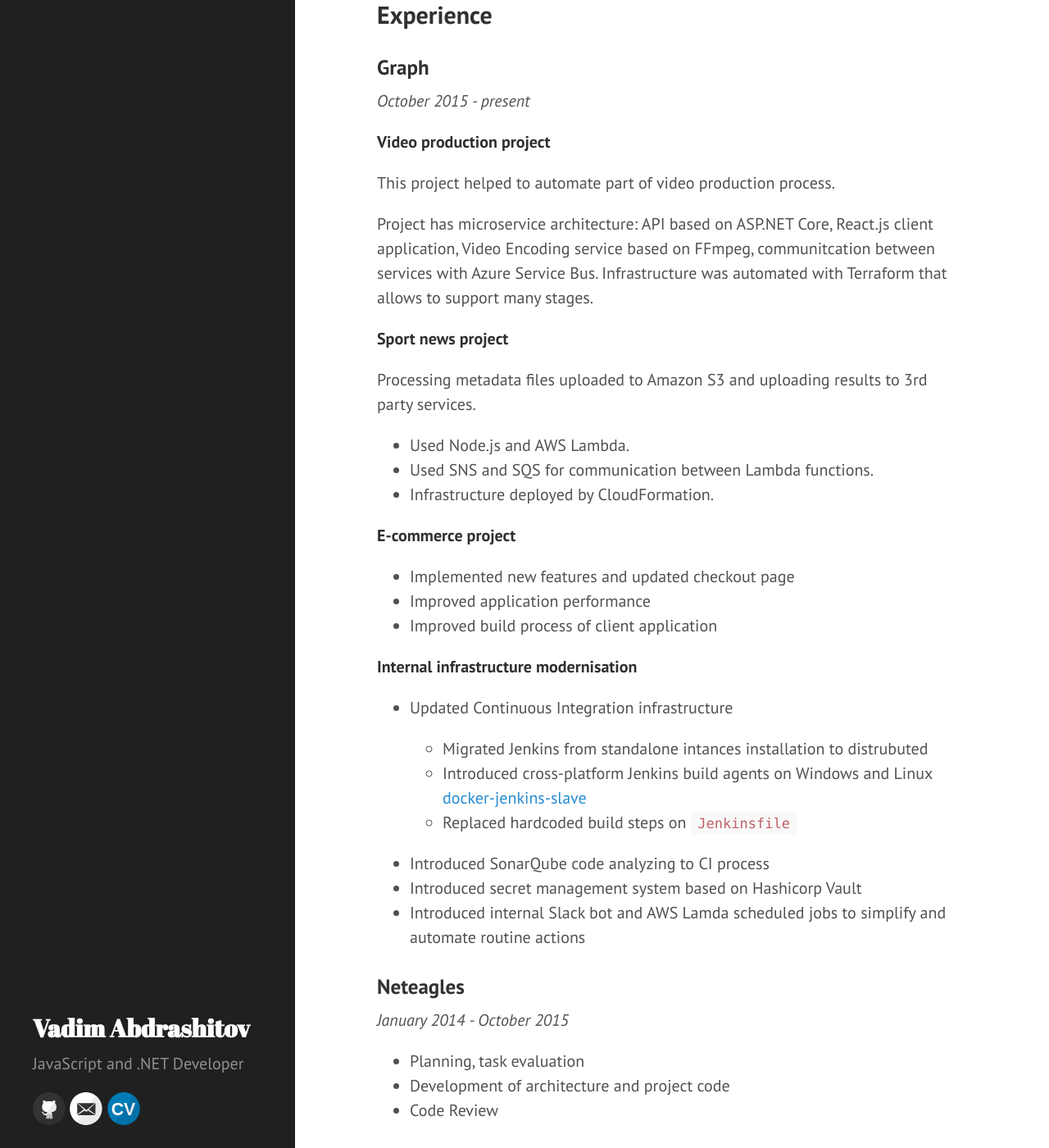
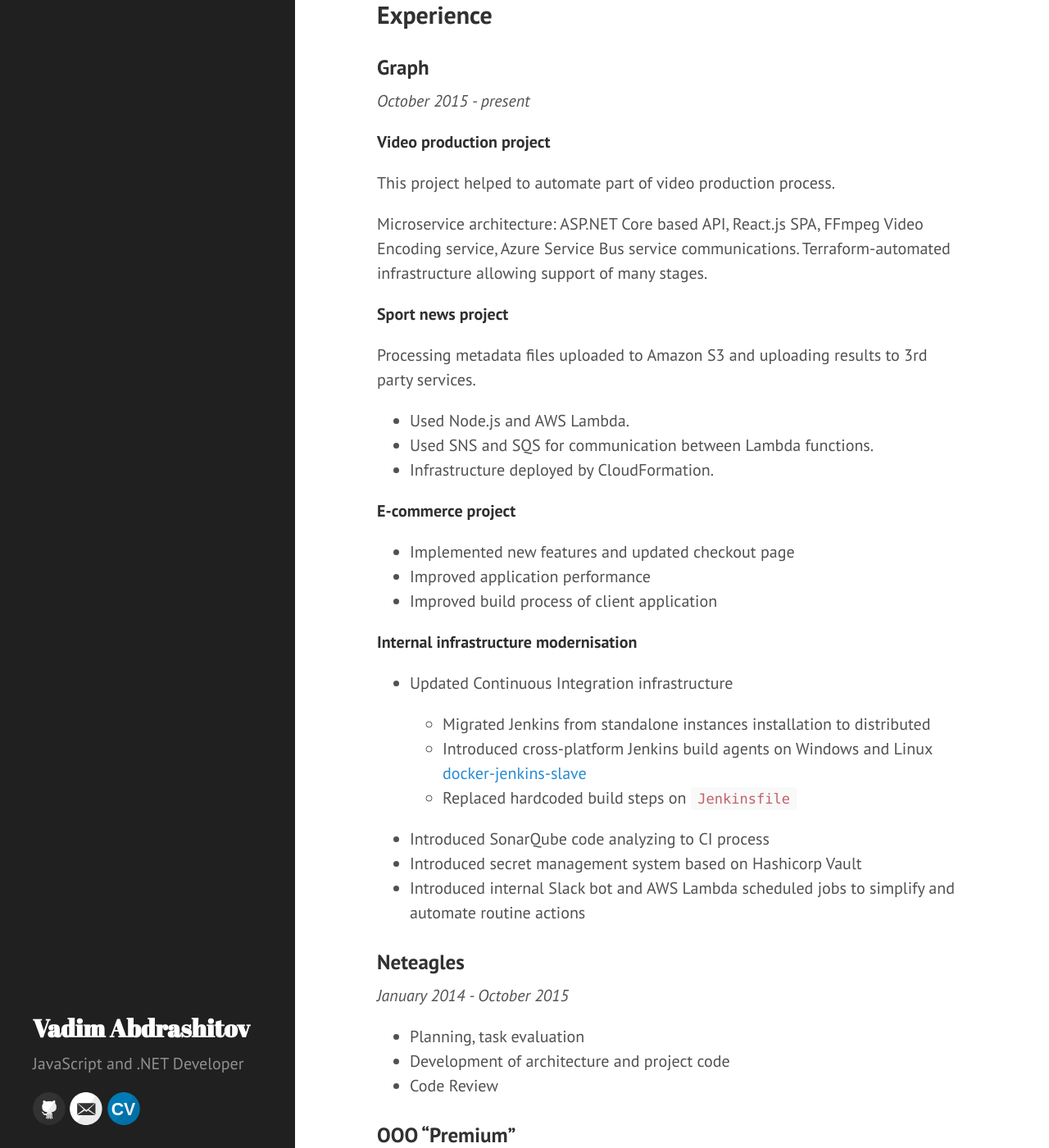
Before and after one commit to jincod/jincod.github.io, a Jekyll site: the page built from cv/index.md, in a window 1280 px wide and 1400 px high, scrolled down 525 px. Shown: the whole window at 82% size. Built offline with Jekyll 4.4.1, drawn with Linux system fonts in a browser that asks for light colours; part of the change alters nothing that is shown; some of the changed text lies outside the part shown.

Commit message:
typo and counter

```diff
--- a/_includes/footer.html
+++ b/_includes/footer.html
@@ -1,10 +1,10 @@
-<!-- Yandex.Metrika counter --><script type="text/javascript"> (function (d, w, c) { (w[c] = w[c] || []).push(function() { try { w.yaCounter18875185 = new Ya.Metrika({ id:18875185, clickmap:true, trackLinks:true, accurateTrackBounce:true, webvisor:true }); } catch(e) { } }); var n = d.getElementsByTagName("script")[0], s = d.createElement("script"), f = function () { n.parentNode.insertBefore(s, n); }; s.type = "text/javascript"; s.async = true; s.src = "https://mc.yandex.ru/metrika/watch.js"; if (w.opera == "[object Opera]") { d.addEventListener("DOMContentLoaded", f, false); } else { f(); } })(document, window, "yandex_metrika_callbacks");</script><noscript><div><img src="https://mc.yandex.ru/watch/18875185" style="position:absolute; left:-9999px;" alt="" /></div></noscript><!-- /Yandex.Metrika counter -->
+<!-- Yandex.Metrika counter --> <script type="text/javascript" > (function(m,e,t,r,i,k,a){m[i]=m[i]||function(){(m[i].a=m[i].a||[]).push(arguments)}; m[i].l=1*new Date();k=e.createElement(t),a=e.getElementsByTagName(t)[0],k.async=1,k.src=r,a.parentNode.insertBefore(k,a)}) (window, document, "script", "https://mc.yandex.ru/metrika/tag.js", "ym"); ym(18875185, "init", { clickmap:true, trackLinks:true, accurateTrackBounce:true }); </script> <noscript><div><img src="https://mc.yandex.ru/watch/18875185" style="position:absolute; left:-9999px;" alt="" /></div></noscript> <!-- /Yandex.Metrika counter -->
+<!-- Global site tag (gtag.js) - Google Analytics -->
+<script async src="https://www.googletagmanager.com/gtag/js?id=UA-33869955-2"></script>
 <script>
-  (function(i,s,o,g,r,a,m){i['GoogleAnalyticsObject']=r;i[r]=i[r]||function(){
-  (i[r].q=i[r].q||[]).push(arguments)},i[r].l=1*new Date();a=s.createElement(o),
-  m=s.getElementsByTagName(o)[0];a.async=1;a.src=g;m.parentNode.insertBefore(a,m)
-  })(window,document,'script','//www.google-analytics.com/analytics.js','ga');
-  ga('create', 'UA-33869955-2', 'auto');
-  ga('send', 'pageview');
+  window.dataLayer = window.dataLayer || [];
+  function gtag(){dataLayer.push(arguments);}
+  gtag('js', new Date());
 
+  gtag('config', 'UA-33869955-2');
 </script>
--- a/cv/index.md
+++ b/cv/index.md
@@ -8,7 +8,7 @@ title: Vadim Abdrashitov
 [<svg class="contact__icon" viewBox="0 0 24 24"><path fill="#333" d="M12 2A10 10 0 0 0 2 12c0 4.42 2.87 8.17 6.84 9.5.5.08.66-.23.66-.5v-1.69c-2.77.6-3.36-1.34-3.36-1.34-.46-1.16-1.11-1.47-1.11-1.47-.91-.62.07-.6.07-.6 1 .07 1.53 1.03 1.53 1.03.87 1.52 2.34 1.07 2.91.83.09-.65.35-1.09.63-1.34-2.22-.25-4.55-1.11-4.55-4.92 0-1.11.38-2 1.03-2.71-.1-.25-.45-1.29.1-2.64 0 0 .84-.27 2.75 1.02.79-.22 1.65-.33 2.5-.33.85 0 1.71.11 2.5.33 1.91-1.29 2.75-1.02 2.75-1.02.55 1.35.2 2.39.1 2.64.65.71 1.03 1.6 1.03 2.71 0 3.82-2.34 4.66-4.57 4.91.36.31.69.92.69 1.85V21c0 .27.16.59.67.5C19.14 20.16 22 16.42 22 12A10 10 0 0 0 12 2z"/></svg>](https://github.com/jincod)
 [<svg class="contact__icon" viewBox="0 0 24 24"><path fill="#333" d="M22.46 6c-.77.35-1.6.58-2.46.69.88-.53 1.56-1.37 1.88-2.38-.83.5-1.75.85-2.72 1.05C18.37 4.5 17.26 4 16 4c-2.35 0-4.27 1.92-4.27 4.29 0 .34.04.67.11.98C8.28 9.09 5.11 7.38 3 4.79c-.37.63-.58 1.37-.58 2.15 0 1.49.75 2.81 1.91 3.56-.71 0-1.37-.2-1.95-.5v.03c0 2.08 1.48 3.82 3.44 4.21-.36.1-.74.15-1.13.15-.27 0-.54-.03-.8-.08.54 1.69 2.11 2.95 4 2.98-1.46 1.16-3.31 1.84-5.33 1.84-.34 0-.68-.02-1.02-.06C3.44 20.29 5.7 21 8.12 21 16 21 20.33 14.46 20.33 8.79c0-.19 0-.37-.01-.56.84-.6 1.56-1.36 2.14-2.23z"/></svg>](https://twitter.com/jincod)
 
-More than 8 years experience in web development. Comfortable with both back-end and front-end code, mainly .NET platform and JavaScript.
+More than 10 years of experience in web development. Comfortable with both back-end and front-end code, mainly .NET platform and JavaScript.
 
 Have experience in maintaining continuous integration and automation infrastructure, very familiar with the .NET Core tooling, Jenkins CI system and Docker ([docker-jenkins-slave](https://github.com/jincod/docker-jenkins-slave)).
 
@@ -23,7 +23,7 @@ Did an OSS project to support deployment of .NET Core application at Heroku ([do
 
 This project helped to automate part of video production process.
 
-Project has microservice architecture: API based on ASP.NET Core, React.js client application, Video Encoding service based on FFmpeg, communitcation between services with Azure Service Bus. Infrastructure was automated with Terraform that allows to support many stages.
+Microservice architecture: ASP.NET Core based API, React.js SPA, FFmpeg Video Encoding service, Azure Service Bus service communications. Terraform-automated infrastructure allowing support of many stages.
 
 **Sport news project**
 
@@ -43,13 +43,13 @@ Processing metadata files uploaded to Amazon S3 and uploading results to 3rd par
 
 - Updated Continuous Integration infrastructure
 
-	- Migrated Jenkins from standalone intances installation to distrubuted
+	- Migrated Jenkins from standalone instances installation to distributed
 	- Introduced cross-platform Jenkins build agents on Windows and Linux [docker-jenkins-slave](https://github.com/jincod/docker-jenkins-slave)
 	- Replaced hardcoded build steps on `Jenkinsfile`
 
 - Introduced SonarQube code analyzing to CI process
 - Introduced secret management system based on Hashicorp Vault
-- Introduced internal Slack bot and AWS Lamda scheduled jobs to simplify and automate routine actions
+- Introduced internal Slack bot and AWS Lambda scheduled jobs to simplify and automate routine actions
 
 ### Neteagles
 *January 2014 - October 2015*
```
